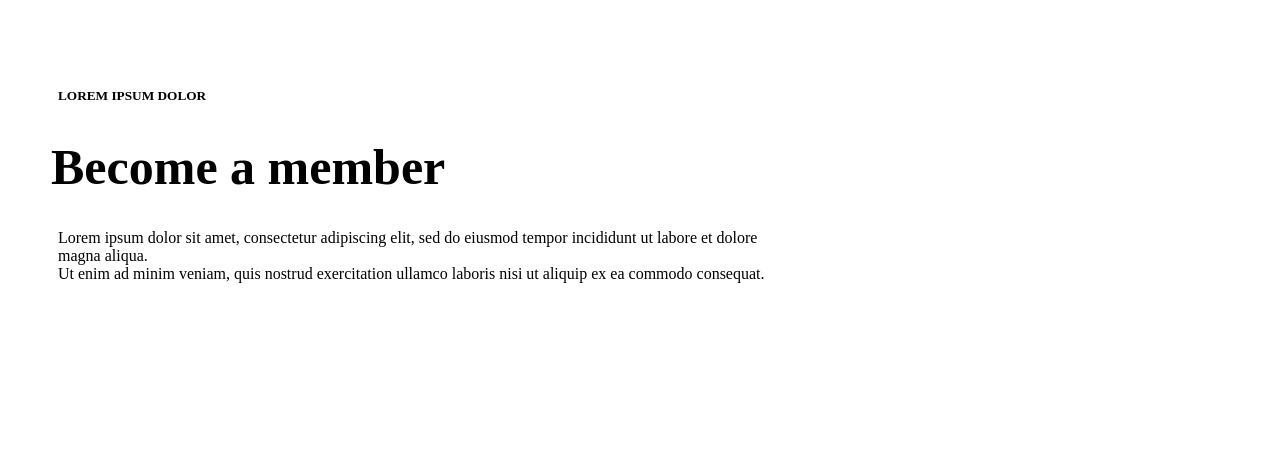
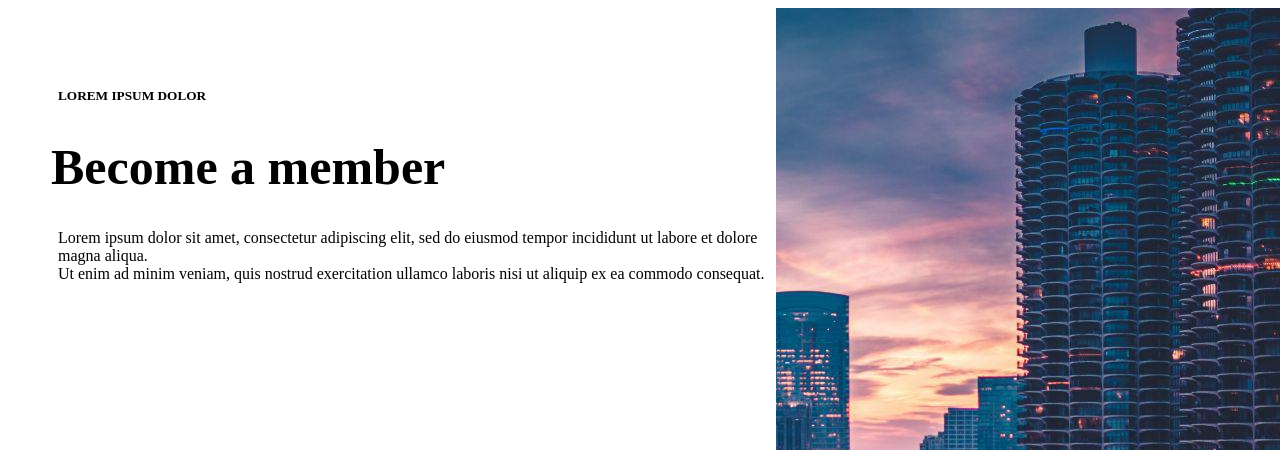
Before and after one commit to WebSiteKreator/WebSiteKreator.github.io, a plain HTML site: page Homework/index.html in a window 1280 px wide. Shown: the top 450 px of the page. Drawn offline with Linux system fonts and the light colour scheme.

Commit message:
Update index.html

```diff
--- a/Homework/index.html
+++ b/Homework/index.html
@@ -8,7 +8,7 @@
 	<body class="body">
 		<header>
 		</header>
-		<div class="photo"></div>
+		<div class="photo"><img src="photo.jpg"></div>
 		<div class="text">
 			<div class="h5"><h5>LOREM IPSUM DOLOR</h5></div>
 			<div class="h1"><h1>Become a member</h1></div>
```
